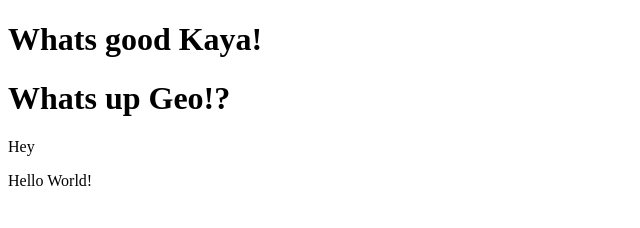
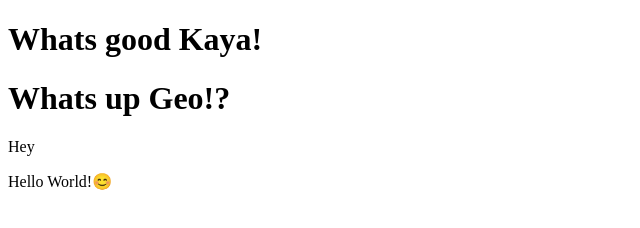
Before and after one commit to GFran23/GitHubPractice, a plain HTML site: page index.html in a window 1280 px wide. Shown: the full height of the page, 0-640 px from the left. Drawn offline with Linux system fonts and the light colour scheme.

Commit message:
GitHubPractice Text Emoji Added

```diff
--- a/index.html
+++ b/index.html
@@ -9,7 +9,7 @@
     <h1>Whats good Kaya!</h1>
     <h1>Whats up Geo!?</h1>
 <p>Hey</p>
-<p>Hello World!</p>
+<p>Hello World!😊</p>
 
 </body>
 </html>
```
